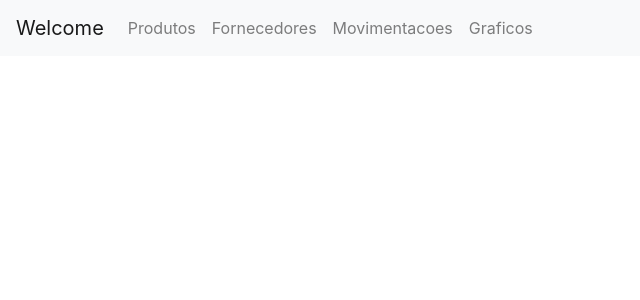
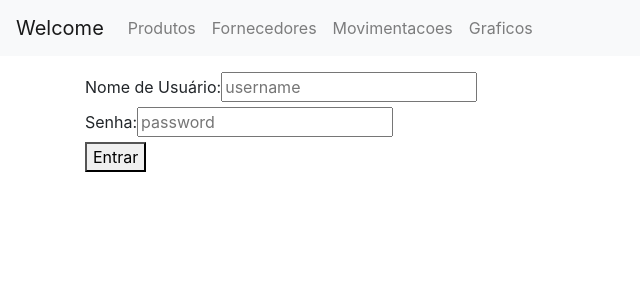
Before and after one commit to Luisotaviom/FE-TCC-Gestao-de-controle-de-estoque, a React (Create React App) app in the folder react-frontend/: page /LoginPage in a window 1280 px wide. Shown: the top 300 px of the page, without its empty margins (0-640 px from the left). Built offline with nearby package versions, Linux system fonts and the light colour scheme.

Commit message:
validação por token

```diff
--- a/react-frontend/src/App.js
+++ b/react-frontend/src/App.js
@@ -4,6 +4,9 @@ import "bootstrap/dist/css/bootstrap.min.css"; // importa bootstrap como estilo
 import "./App.css"; // importa estilo do projeto
 import "@fortawesome/fontawesome-free/css/all.css"; // importa FA
 import "@fortawesome/fontawesome-free/js/all.js"; // importa FA
+import { AuthProvider } from "./contexts/AuthContext";
+
+
 
 //componentes Produtos
 import ListaDeProdutos from "./componentes/ListaProdutos";
@@ -32,6 +35,8 @@ import WelcomePage from "./componentes/WelcomePage";
 //componentes graficos
 import Graficos from "./componentes/Graficos";
 
+//componentes autenticação
+import LoginPage from "./componentes/LoginPage";
 
 
 function App() {
@@ -42,6 +47,7 @@ function App() {
     return pathname !== "/WelcomePage" && pathname !== "/";
   };
   return (
+    <AuthProvider>
     <div>
       {showNavBar(location.pathname) && (
        <nav className="navbar navbar-expand navbar-light bg-light">
@@ -83,7 +89,7 @@ function App() {
           <Route exact path={["/", "/Produtos/fornecedor/:fornecedor_id"]} component={ListaProdutosDoFornecedor} />
           <Route exact path={["/", "/WelcomePage"]} component={WelcomePage} />
           <Route exact path={["/", "/Graficos"]} component={Graficos} />
-
+          <Route exact path={["/", "/LoginPage"]} component={LoginPage} />
 
           <Route exact path="/NovoFornecedor" component={NovoFornecedor} />
           <Route path="/Produtos/fornecedor/:id/produto" component={CriarProduto} />
@@ -95,8 +101,10 @@ function App() {
         </Switch>
       </div>
     </div>
+    </AuthProvider>
 
   );
 }
 
+
 export default App;
--- a/react-frontend/src/componentes/ListaFornecedores.js
+++ b/react-frontend/src/componentes/ListaFornecedores.js
@@ -40,24 +40,32 @@ const ListaDeFornecedores = (props) => {
   const buscarFornecedores = () => {
     const params = buscarVariaveisDePaginacao(page, pageSize, selectedStatus);
 
+    // Filtra as opções selecionadas para identificar tipos específicos
     const tipos = selectedOptions
       .filter(option => option.value.startsWith('tipo-'))
       .map(option => option.value.replace('tipo-', ''));
 
+    // Adiciona o primeiro tipo encontrado, se houver
     if (tipos.length > 0) {
       params.tipo = tipos[0];
     }
 
-    if (selectedStatus !== "") {
-      FornecedoresDataService.getStatus({ ...params, ativo: selectedStatus })
+    // Decide qual função de serviço usar baseado na presença de filtros
+    // Se `selectedStatus` ou `tipos` estiverem definidos, usa um serviço que aplica filtros
+    // Caso contrário, busca todos fornecedores sem filtros
+    if (selectedStatus || tipos.length > 0) {
+      // Assume que `getStatus` é o método que aplica os filtros
+      FornecedoresDataService.getStatus(params)
         .then(handleResponse)
         .catch(handleError);
     } else {
-      FornecedoresDataService.getAll2(params)
+      // Assume que `getAll` é o método que busca todos fornecedores
+      FornecedoresDataService.getAll2(params) // Verifique o nome correto do método para buscar todos
         .then(handleResponse)
         .catch(handleError);
     }
-};
+  };
+
 
 const opcoesStatus = [
   { value: true, label: 'Ativo' },
--- a/react-frontend/src/componentes/ListaMovimentacoes.js
+++ b/react-frontend/src/componentes/ListaMovimentacoes.js
@@ -6,11 +6,7 @@ import styles from './css.module.css'; // Ajuste o caminho conforme necessário
 
 
 const ListaDeMovimentacoes = (props) => {
-  /**
-   * useState é um Hook do React que permite adicionar estado a componentes de função.
-   * Neste caso, useState([]) inicializa um estado chamado "users" com um valor inicial de um array vazio [].
-   * O array vazio é passado como um valor inicial para o estado.
-   */
+
   const [movimentacoes, definirMovimentacoes] = useState([]);
   const [tipoMovimentacao, setTipoMovimentacao] = useState("");
   const movimentacoesRef = useRef();
--- /dev/null
+++ b/react-frontend/src/componentes/LoginPage.js
@@ -0,0 +1,54 @@
+import { useHistory } from 'react-router-dom'; // Assuming you're using react-router
+import { AuthContext } from "../contexts/AuthContext";
+import { useForm } from "react-hook-form";
+import React, { useContext } from "react";
+
+const FormularioLogin = () => {
+  const history = useHistory(); // For redirection after login
+  const { signIn } = useContext(AuthContext);
+  const { register, handleSubmit } = useForm();
+  const [error, setError] = React.useState(null);
+
+  const handleLogin = async (data) => {
+    try {
+      await signIn(data);
+    } catch (error) {
+      // Definir estado de erro para mostrar na UI
+      setError(error.message);
+    }
+  };
+
+  return (
+    <form onSubmit={handleSubmit(handleLogin)}>
+      <div>
+        <label htmlFor="username">Nome de Usuário:</label>
+        <input
+            {...register('username')}
+            id="username"
+            name="username"
+            type="text"
+            autoComplete="username"
+            required
+            className=""
+            placeholder="username"
+          />
+      </div>
+      <div>
+        <label htmlFor="password">Senha:</label>
+        <input
+            {...register('password')}
+            id="password"
+            name="password"
+            type="password"
+            autoComplete="password"
+            required
+            className=""
+            placeholder="password"
+          />
+      </div>
+      <button type="submit">Entrar</button>
+    </form>
+  );
+};
+
+export default FormularioLogin;
--- /dev/null
+++ b/react-frontend/src/contexts/AuthContext.js
@@ -0,0 +1,60 @@
+import React, { createContext, useState, useContext, useEffect } from "react";
+import axiosInstance from "../services/axios";
+import { setCookie, parseCookies } from "nookies";
+import { useHistory } from "react-router-dom";
+
+export const AuthContext = createContext({});
+
+export function AuthProvider({ children }) {
+  const [user, setUser] = useState(null);
+  const history = useHistory();
+  const isAuthenticated = !!user;
+
+  const signIn = async (data) => {
+    try {
+      const response = await axiosInstance.post("/auth/login", data);
+      const { token, user } = response.data;
+
+      setCookie(undefined, "finder-token", token, {
+        maxAge: 60 * 60 * 1, // 1 hour
+      });
+
+      axiosInstance.defaults.headers["Authorization"] = `Bearer ${token}`;
+
+      setUser(user);
+      history.push("/WelcomePage");
+    } catch (error) {
+      console.error("Erro durante o login:", error);
+      throw new Error('Login falhou'); // Lançando um novo erro
+    }
+  };
+
+
+  const fetchData = async () => {
+    const { "finder-token": token } = parseCookies();
+    if (token) {
+      try {
+        const response = await axiosInstance.get("/auth/userInfo");
+        setUser(response.data);
+      } catch (error) {
+        console.error("Erro ao buscar informações do usuário:", error);
+      }
+    } else {
+      history.push("/LoginPage");
+    }
+  };
+
+  useEffect(() => {
+    fetchData();
+  }, [history]);
+
+  return (
+    <AuthContext.Provider
+      value={{ user, isAuthenticated, signIn, fetchData}}
+    >
+      {children}
+    </AuthContext.Provider>
+  );
+}
+
+export const useAuth = () => useContext(AuthContext);
--- a/react-frontend/src/index.js
+++ b/react-frontend/src/index.js
@@ -1,12 +1,17 @@
-// declaração das funcionalidades utilizadas nesse arquivo
-import React from "react"; // biblioteca principal
-import ReactDOM from "react-dom";  // biblioteca para lidar com o DOM
-import { BrowserRouter } from "react-router-dom"; // biblioteca para roteamento
-import App from "./App"; // componente principal
+import React from 'react';
+import { createRoot } from 'react-dom/client'; // Importar createRoot
+import { BrowserRouter } from 'react-router-dom';
+import App from './App';
 
-ReactDOM.render(
+// Encontrar o elemento root no seu HTML
+const container = document.getElementById('root');
+
+// Criar uma root com createRoot
+const root = createRoot(container);
+
+// Renderizar o App com a nova API
+root.render(
   <BrowserRouter>
     <App />
-  </BrowserRouter>,
-  document.getElementById("root")
+  </BrowserRouter>
 );
--- /dev/null
+++ b/react-frontend/src/services/axios.js
@@ -0,0 +1,18 @@
+import axios from "axios";
+import { parseCookies } from "nookies";
+
+const instance = axios.create({
+  baseURL: "http://localhost:8080",
+
+});
+
+// Usar interceptador de requisições para definir o token de autorização
+instance.interceptors.request.use((config) => {
+  const { "finder-token": token } = parseCookies();
+  if (token) {
+    config.headers["Authorization"] = `Bearer ${token}`;
+  }
+  return config;
+});
+
+export default instance;
```
Also changed, not shown: react-frontend/package.json (+15 -4 lines), 1 other file (tests, documents, lock files or other folders).
